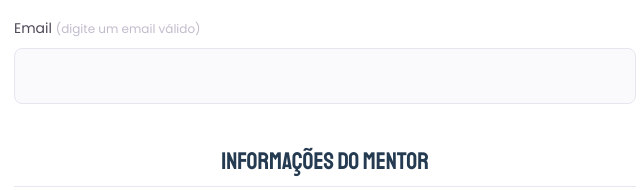
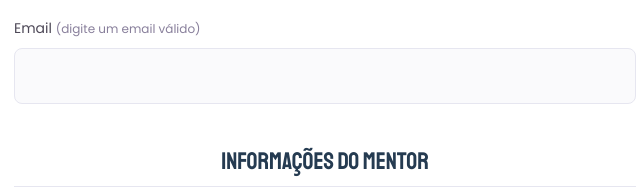
Before and after one commit to MarceloM98/Desafio5, a plain HTML site: page layout2/index.html in a window 1280 px wide. In both pictures the pointer is over the element "(digite um email válido)". Shown: the part 587-777 px from the top of the page, 315-955 px from the left. Drawn offline with Linux system fonts and the light colour scheme.

Commit message:
hover layout 2

```diff
--- a/layout2/style.css
+++ b/layout2/style.css
@@ -104,6 +104,11 @@ fieldset{
   line-height: 20px;
   color: #C1BCCC;
 }
+.input-wrapper label span:hover{
+  color: #887f9b;
+}
+
+
 .input-wrapper input,
 .input-wrapper textarea,
 .input-wrapper select{
```
